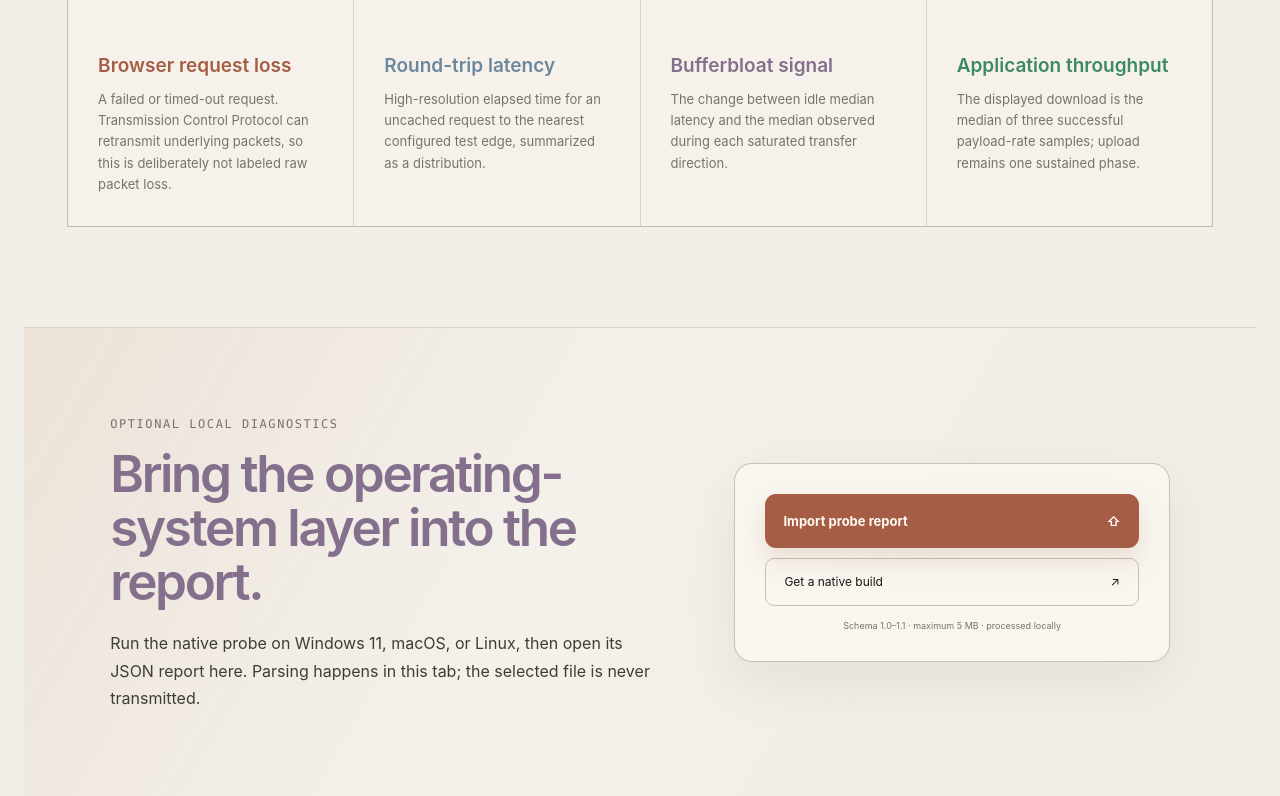
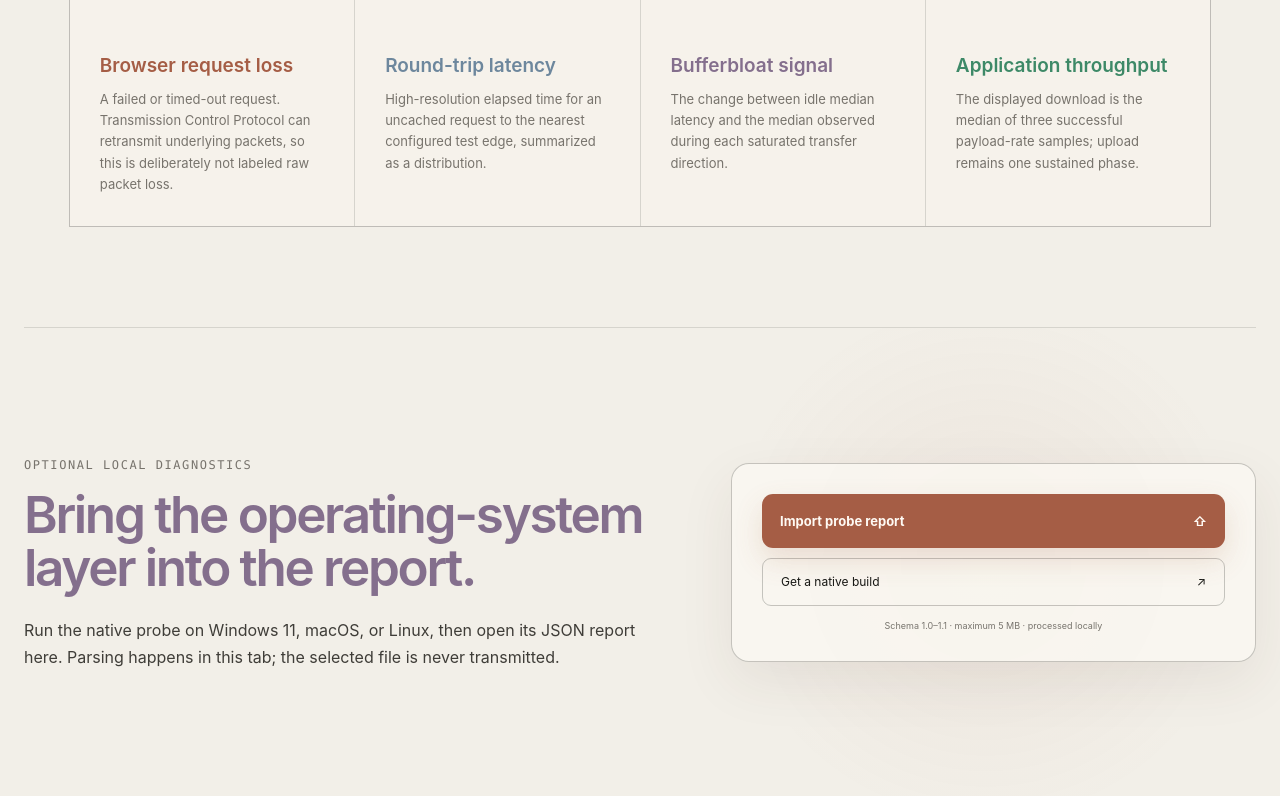
Before and after one commit to JohnnyZLi/Network-Diagnostics-Suite, a React (Vite) app: page / in a window 1280 px wide. Shown: the part 2000-2796 px from the top of the page. Built offline with nearby package versions, Linux system fonts and the light colour scheme.

Commit message:
Restore full-bleed lower page layout
Restore edge-to-edge page bands, flatten the lower editorial sections, and keep the warm ambient gradient anchored to the top of the document.

```diff
--- /dev/null
+++ b/src/full-bleed-layout.css
@@ -0,0 +1,197 @@
+/* Full-width page bands with centered content rails. Imported after all component styles. */
+
+:root {
+  --content-max: 1360px;
+  --content-gutter: 24px;
+}
+
+/* Keep the ambient grid across the page, but anchor the warm light to the top
+   of the document so it no longer follows the user into lower sections. */
+body::before {
+  position: absolute;
+  inset: 0 0 auto;
+  height: min(980px, 100vh);
+  background-image: radial-gradient(
+    circle at 76% 12%,
+    rgba(217, 184, 165, .46),
+    rgba(165, 93, 69, .085) 29%,
+    transparent 54%
+  );
+  background-size: 100% 100%;
+  -webkit-mask-image: linear-gradient(to bottom, black 0%, black 58%, transparent 100%);
+  mask-image: linear-gradient(to bottom, black 0%, black 58%, transparent 100%);
+}
+
+body::after {
+  content: "";
+  position: fixed;
+  inset: 0;
+  pointer-events: none;
+  background-image:
+    linear-gradient(rgba(23, 23, 20, .028) 1px, transparent 1px),
+    linear-gradient(90deg, rgba(23, 23, 20, .028) 1px, transparent 1px);
+  background-size: 48px 48px;
+  -webkit-mask-image: linear-gradient(to bottom, black, rgba(0, 0, 0, .72) 72%, transparent 100%);
+  mask-image: linear-gradient(to bottom, black, rgba(0, 0, 0, .72) 72%, transparent 100%);
+}
+
+.app-shell {
+  width: 100%;
+  margin: 0;
+}
+
+/* Full-width sticky header with its three content columns aligned to the
+   same 1360px rail used by the body sections. */
+.site-header {
+  width: 100%;
+  grid-template-columns:
+    max(var(--content-gutter), calc((100vw - var(--content-max)) / 2))
+    minmax(0, 1fr)
+    auto
+    minmax(0, 1fr)
+    max(var(--content-gutter), calc((100vw - var(--content-max)) / 2));
+}
+
+.site-header .wordmark { grid-column: 2; }
+.site-header .site-nav { grid-column: 3; }
+.site-header .header-actions { grid-column: 4; }
+
+/* Existing primary sections remain on the original content rail while the
+   page canvas and the lower editorial bands span the viewport. */
+main > .hero,
+main > .measurement-preview,
+main > .results,
+main > .recent-results,
+main > .methodology,
+main > .deep-report {
+  width: min(calc(100% - (var(--content-gutter) * 2)), var(--content-max));
+  margin-inline: auto;
+}
+
+main > .progress-stage,
+main > .error-panel {
+  width: min(calc(100% - (var(--content-gutter) * 2)), var(--content-max));
+  margin-inline: auto;
+}
+
+/* Local diagnostics: flat full-width band, centered two-column composition,
+   and one restrained pool of warmth behind the actual action card. */
+.deep-probe {
+  width: 100%;
+  min-height: 470px;
+  position: relative;
+  isolation: isolate;
+  overflow: hidden;
+  grid-template-columns: minmax(0, 755px) minmax(360px, 525px);
+  justify-content: center;
+  gap: 80px;
+  padding: 84px var(--content-gutter);
+  background: transparent;
+}
+
+.deep-probe::before {
+  content: "";
+  position: absolute;
+  z-index: 0;
+  width: 540px;
+  height: 540px;
+  right: max(var(--content-gutter), calc((100vw - var(--content-max)) / 2));
+  top: 50%;
+  transform: translateY(-50%);
+  border-radius: 50%;
+  background: radial-gradient(circle, rgba(165, 93, 69, .065), transparent 69%);
+  pointer-events: none;
+}
+
+.deep-probe > * {
+  position: relative;
+  z-index: 1;
+}
+
+/* Editorial information band: no cards, no gradients, only structural
+   hairlines and the existing typographic accents. */
+.information-grid {
+  width: 100%;
+  grid-template-columns: repeat(2, minmax(0, 680px));
+  justify-content: center;
+  gap: 0;
+  padding-inline: var(--content-gutter);
+  background: transparent;
+  border-top: 1px solid var(--line);
+  border-bottom: 1px solid var(--line);
+}
+
+.information-panel,
+.information-panel--probe {
+  background: transparent;
+}
+
+.information-panel--probe {
+  border-left: 1px solid var(--line);
+}
+
+/* Full-width footer with content aligned to the same rail as the header. */
+footer {
+  width: 100%;
+  grid-template-columns:
+    max(var(--content-gutter), calc((100vw - var(--content-max)) / 2))
+    minmax(0, 1fr)
+    auto
+    minmax(0, 1fr)
+    max(var(--content-gutter), calc((100vw - var(--content-max)) / 2));
+}
+
+footer > span { grid-column: 2; }
+footer > p { grid-column: 3; }
+footer > a { grid-column: 4; }
+
+@media (max-width: 760px) {
+  :root { --content-gutter: 12px; }
+
+  .site-header {
+    grid-template-columns: var(--content-gutter) minmax(0, 1fr) auto var(--content-gutter);
+  }
+
+  .site-header .wordmark { grid-column: 2; }
+  .site-header .header-actions { grid-column: 3; }
+
+  .site-header .site-nav {
+    right: var(--content-gutter);
+    left: var(--content-gutter);
+  }
+
+  .deep-probe {
+    min-height: auto;
+    grid-template-columns: minmax(0, 1fr);
+    gap: 42px;
+    padding: 72px var(--content-gutter);
+  }
+
+  .deep-probe::before {
+    width: 400px;
+    height: 400px;
+    right: -150px;
+    top: 62%;
+  }
+
+  .information-grid {
+    grid-template-columns: minmax(0, 1fr);
+    padding-inline: var(--content-gutter);
+  }
+
+  .information-panel--probe {
+    border-top: 1px solid var(--line);
+    border-left: 0;
+  }
+
+  footer {
+    grid-template-columns: var(--content-gutter) minmax(0, 1fr) auto var(--content-gutter);
+  }
+
+  footer > span { grid-column: 2; }
+  footer > a { grid-column: 3; }
+}
+
+@media (prefers-contrast: more) {
+  .deep-probe::before { display: none; }
+}
--- a/src/main.tsx
+++ b/src/main.tsx
@@ -6,6 +6,7 @@ import "./history.css";
 import "./report-details.css";
 import "./ui-polish.css";
 import "./transfer-color.css";
+import "./full-bleed-layout.css";
 
 createRoot(document.getElementById("root")!).render(
   <StrictMode>
```
